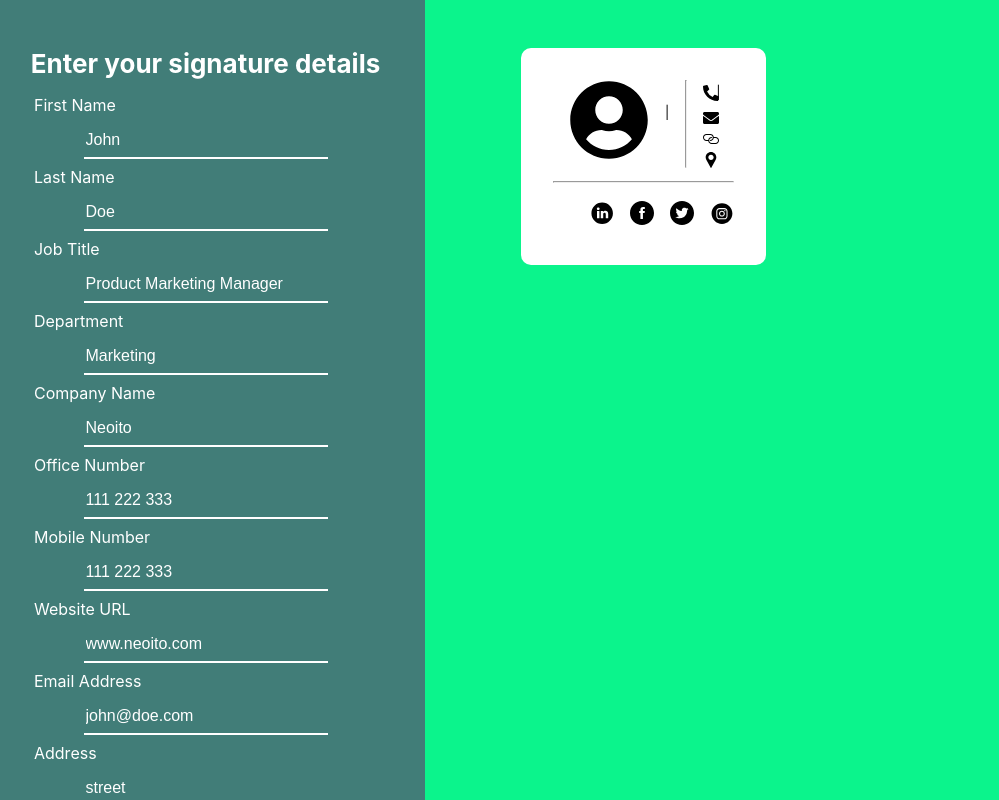
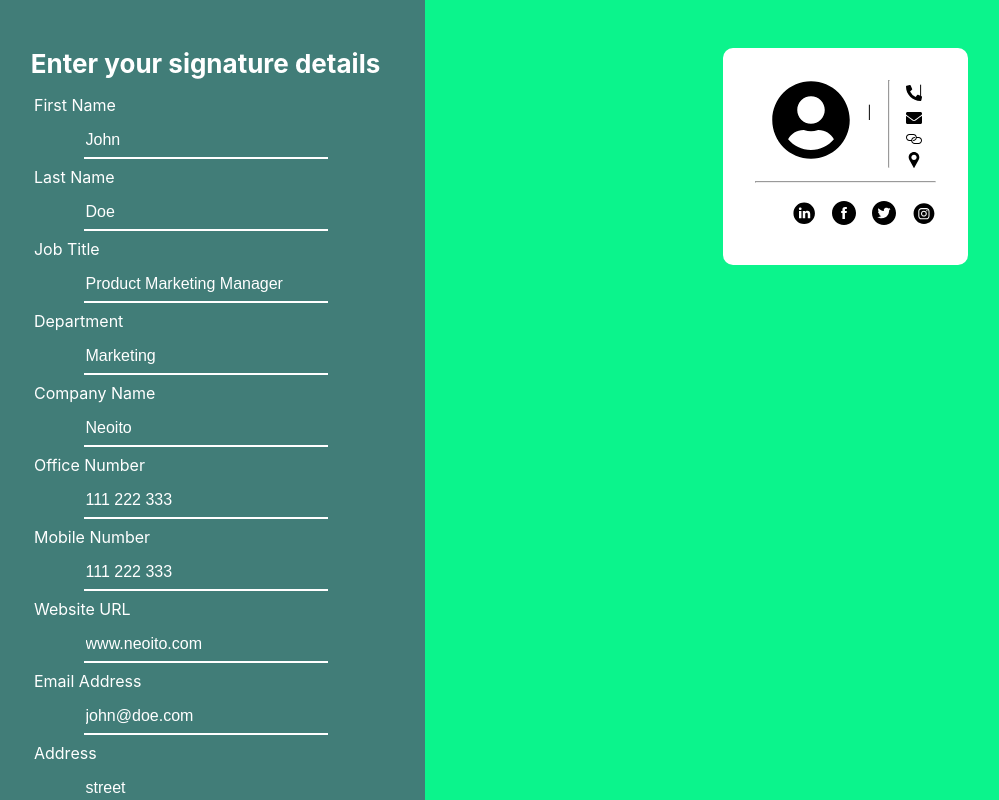
Before and after one commit to akhilalekha/email-signature, a React (Create React App) app: page / in a window 1280 px wide. Shown: the top 800 px of the page, without its empty margins (14-1013 px from the left). Built offline with nearby package versions, Linux system fonts and the light colour scheme.

Commit message:
change template1 into flexbox

```diff
--- a/src/templates/template1/Template1.css
+++ b/src/templates/template1/Template1.css
@@ -1,9 +1,13 @@
 .template1 {
 	flex: 1;
 	background-color: #0bf48c;
+	display: flex;
+	flex-direction: column;
+	align-items: center;
+	justify-content: center;
 }
 .signature {
-	margin: 3rem 6rem;
+	margin: 3rem;
 	padding: 2rem;
 	background-color: white;
 	border-radius: 10px;
```
